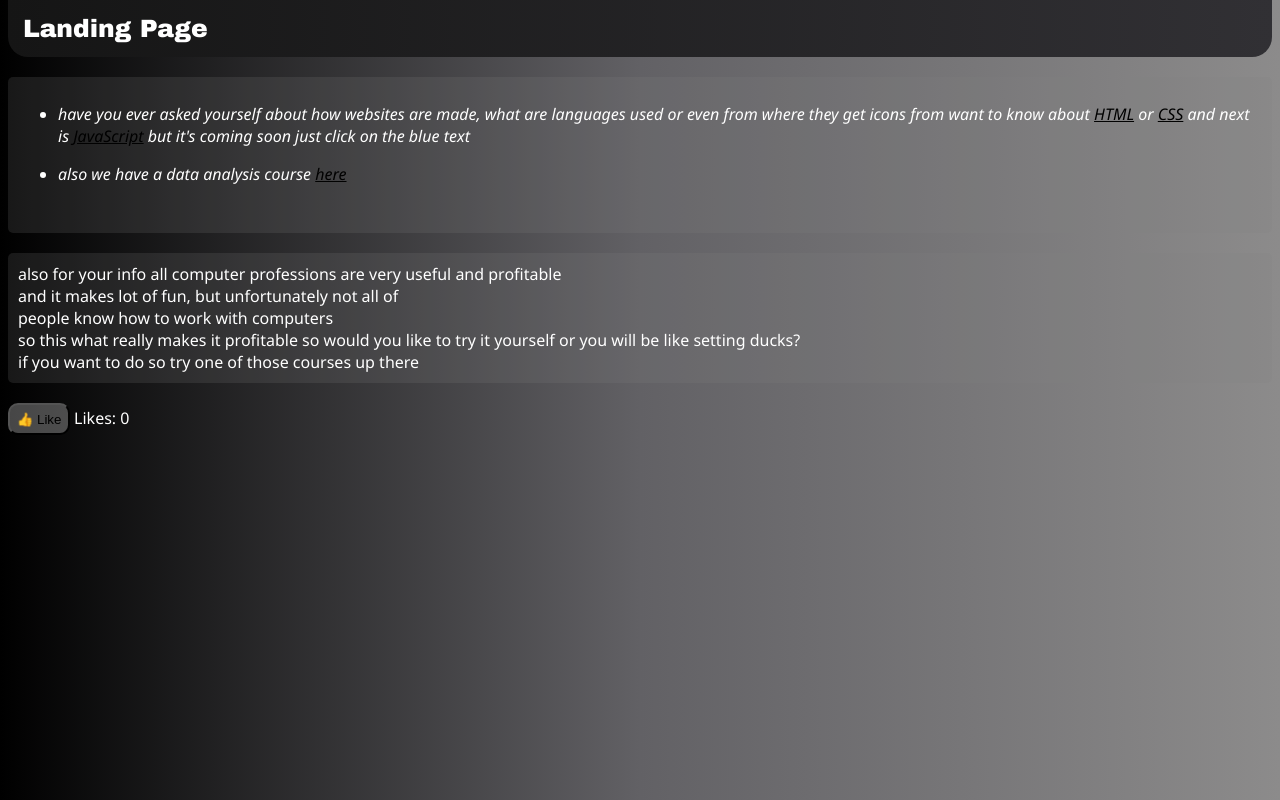
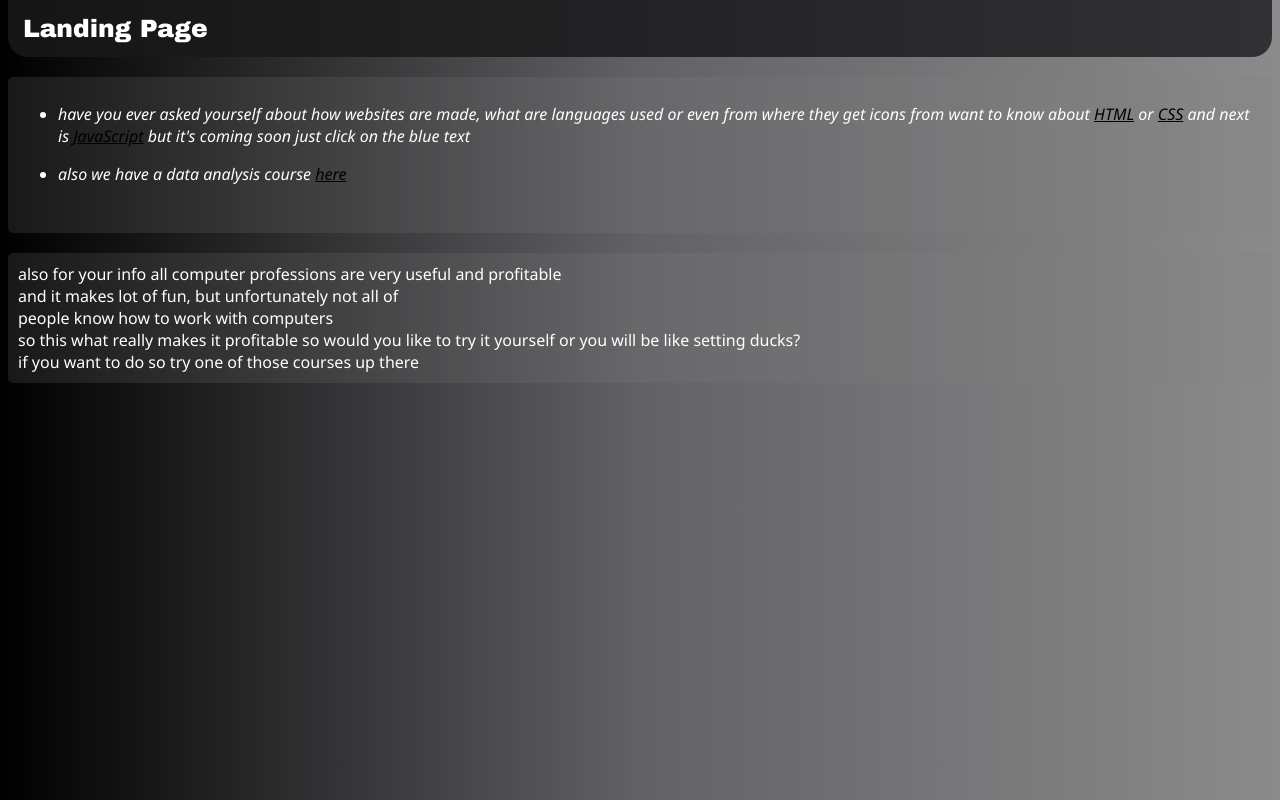
Before and after one commit to Gojo-Satoru11/course, a plain HTML site: page index.html in a window 1280 px wide. Drawn offline with Linux system fonts and the light colour scheme.

Commit message:
Remove like button and likes label from index.html
Removed the like button and likes label from the HTML.

```diff
--- a/index.html
+++ b/index.html
@@ -36,10 +36,6 @@
         <br>so this what really makes it profitable so would you like to try it yourself or you will be like setting ducks?
         <br> if you want to do so try one of those courses up there
     </div>
-    <div>
-        <button id="like">👍 Like</button>
-        <label id="lbl">Likes: 0</label>
-    </div>
     <script src="index.js"></script>
     </body>
 </html>
```
